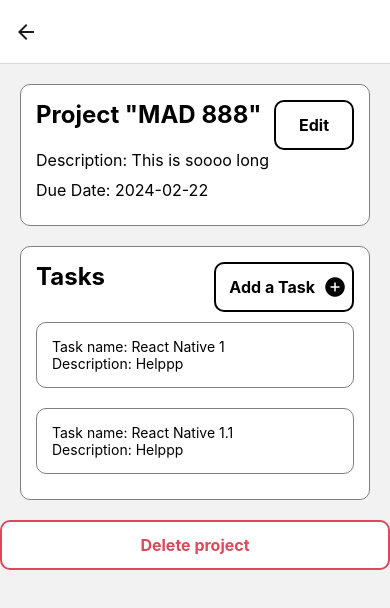
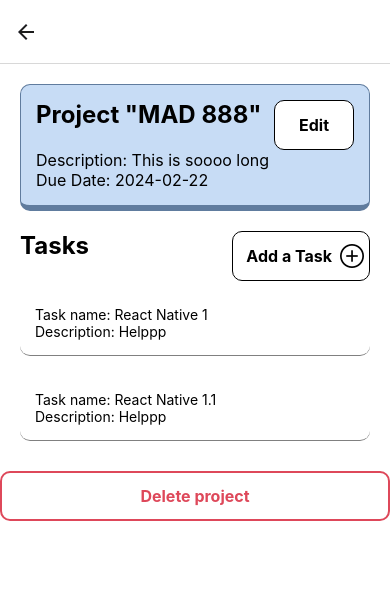
Before and after one commit to Waffle-Cone/Sparkels, a React Native app: screen / in a window 390 px wide. Both pictures are taken after a click on the element 195 px from the left and 209 px from the top of the page. Shown: the top 608 px of the page. Built offline with nearby package versions, Linux system fonts and the light colour scheme.

Commit message:
Added DeleteTask function and minor UI updates

```diff
--- a/App.js
+++ b/App.js
@@ -14,10 +14,26 @@ export default function App() {
     <ProjectProvider>
       <NavigationContainer>
         <Stack.Navigator>
-          <Stack.Screen name="ProjectListScreen" component={NavigationBottom} options={{ headerShown: false }} />
-          <Stack.Screen name="AddProjectScreen" component={AddProjectScreen} options={{ headerShown: false }} />
-          <Stack.Screen name="TaskListScreen" component={TaskListScreen} options={{ title: " " }} />
-          <Stack.Screen name="AddTaskScreen" component={AddTaskScreen} options={{ title: " " }} />
+          <Stack.Screen
+            name="ProjectListScreen"
+            component={NavigationBottom}
+            options={{ headerShown: false }}
+          />
+          <Stack.Screen
+            name="AddProjectScreen"
+            component={AddProjectScreen}
+            options={{ headerShown: false }}
+          />
+          <Stack.Screen
+            name="TaskListScreen"
+            component={TaskListScreen}
+            options={{ title: " " }}
+          />
+          <Stack.Screen
+            name="AddTaskScreen"
+            component={AddTaskScreen}
+            options={{ title: " " }}
+          />
         </Stack.Navigator>
       </NavigationContainer>
     </ProjectProvider>
@@ -27,7 +43,7 @@ export default function App() {
 const styles = StyleSheet.create({
   container: {
     flex: 1,
-    backgroundColor: "#fff",
+    backgroundColor: "white",
     alignItems: "center",
     justifyContent: "center",
   },
--- a/src/components/UI/Icons.js
+++ b/src/components/UI/Icons.js
@@ -5,6 +5,7 @@ import { MaterialCommunityIcons } from "@expo/vector-icons";
 import { FontAwesome } from "@expo/vector-icons";
 import { Ionicons } from "@expo/vector-icons";
 import { FontAwesome5 } from "@expo/vector-icons";
+import { EvilIcons } from "@expo/vector-icons";
 
 const Icons = {};
 
@@ -29,14 +30,22 @@ const Add = ({ color }) => <MaterialIcons name="add" size={24} color={color} />;
 const Delete = () => <MaterialIcons name="delete" size={16} />;
 const Edit = () => <MaterialIcons name="edit" size={16} />;
 
+const AddIcon = () => <AntDesign name="pluscircleo" size={24} color="black" />;
+
 const RightArrow = () => (
   <AntDesign name="rightcircle" size={24} color="black" />
+);
+
+const ArrowRight = () => (
+  <EvilIcons name="arrow-right" size={34} color="black" />
 );
 
 // Compose
 Icons.Account = Account;
 Icons.AddProject = AddProject;
 Icons.Add = Add;
+Icons.AddIcon = AddIcon;
+Icons.ArrowRight = ArrowRight;
 Icons.Delete = Delete;
 Icons.Edit = Edit;
 Icons.Project = Project;
--- a/src/components/context/ProjectContext.js
+++ b/src/components/context/ProjectContext.js
@@ -44,9 +44,30 @@ export const ProjectProvider = ({ children }) => {
   };
 
   const handleDelete = async (projectId) => {
-    const updatedProjects = projects.filter((project) => project.id !== projectId);
+    const updatedProjects = projects.filter(
+      (project) => project.id !== projectId
+    );
     setProjects(updatedProjects);
   };
+
+  const handleDeleteTask = async (projectId, taskId) => {
+    const updatedProjects = projects.map((project) => {
+      if (project.id === projectId) {
+        const updatedTasks = project.tasks.filter((task) => task.id !== taskId);
+        return { ...project, tasks: updatedTasks };
+      }
+      return project;
+    });
+    setProjects(updatedProjects);
+    console.log("DELETING", updatedProjects);
+  };
+
   // View -----------------------------
-  return <ProjectContext.Provider value={{ projects, handleAdd, handleDelete }}>{children}</ProjectContext.Provider>;
+  return (
+    <ProjectContext.Provider
+      value={{ projects, handleAdd, handleDelete, handleDeleteTask }}
+    >
+      {children}
+    </ProjectContext.Provider>
+  );
 };
--- a/src/components/navigation/NavigationBottom.js
+++ b/src/components/navigation/NavigationBottom.js
@@ -43,7 +43,9 @@ const NavigationBottom = () => {
               <Icons.Project color={focused ? "black" : "#BCBCBC"} />
             </View>
           ),
-          tabBarLabel: ({ focused }) => <CustomTabLabel label="Project" focused={focused} />,
+          tabBarLabel: ({ focused }) => (
+            <CustomTabLabel label="Project" focused={focused} />
+          ),
         }}
       />
       <Tab.Screen
@@ -59,10 +61,12 @@ const NavigationBottom = () => {
                 top: 10,
               }}
             >
-              <Icons.AddProject color={focused ? "black" : "#BCBCBC"} />
+              <Icons.AddIcon color={focused ? "black" : "#BCBCBC"} />
             </View>
           ),
-          tabBarLabel: ({ focused }) => <CustomTabLabel label="Add Project" focused={focused} />,
+          tabBarLabel: ({ focused }) => (
+            <CustomTabLabel label="Add Project" focused={focused} />
+          ),
         }}
       />
     </Tab.Navigator>
--- a/src/components/screens/ProjectListScreen.js
+++ b/src/components/screens/ProjectListScreen.js
@@ -38,7 +38,7 @@ const ProjectListScreen = ({ navigation }) => {
                 <Text>Description: {project.description}</Text>
                 <Text>Due date: {project.dueDate}</Text>
               </View>
-              <Icons.RightArrow />
+              <Icons.ArrowRight />
             </View>
           </TouchableOpacity>
         );
@@ -52,8 +52,10 @@ export default ProjectListScreen;
 const styles = StyleSheet.create({
   container: {
     flex: 1,
-    paddingTop: 50,
-    margin: 20,
+    padding: 20,
+    paddingTop: 80,
+    //margin: 20,
+    backgroundColor: "white",
   },
   h1: {
     alignItems: "center",
@@ -75,9 +77,12 @@ const styles = StyleSheet.create({
   },
   projectContainer: {
     borderRadius: 10,
-    borderColor: "#BCBCBC",
-    borderWidth: 1,
-    backgroundColor: "white",
+    borderColor: "#607C9E",
+    borderBottomWidth: 6,
+    borderTopWidth: 1,
+    borderLeftWidth: 1,
+    borderRightWidth: 1,
+    backgroundColor: "#C7DCF5",
     marginVertical: 10,
     padding: 20,
     flexDirection: "row",
--- a/src/components/screens/TaskListScreen.js
+++ b/src/components/screens/TaskListScreen.js
@@ -16,9 +16,10 @@ import Swipeable from "react-native-gesture-handler/Swipeable";
 const TaskListScreen = ({ navigation, route }) => {
   // Initialisations ------------------
   const { project } = route.params;
-  const { handleDelete } = useContext(ProjectContext);
+  const { handleDelete, handleDeleteTask } = useContext(ProjectContext);
   // State ----------------------------
   // Handlers -------------------------
+
   const onDelete = () => {
     handleDelete(project.id);
     navigation.goBack();
@@ -41,19 +42,20 @@ const TaskListScreen = ({ navigation, route }) => {
       outputRange: [0, 1],
     });
     return (
-      <View style={styles.editSwipe}>
-        <Animated.Text style={{ transform: [{ scale: scale }] }}>
-          Edit
-        </Animated.Text>
-      </View>
+      <TouchableOpacity style={styles.editSwipe}>
+        <Text style={styles.editSwipeText}>Edit</Text>
+      </TouchableOpacity>
     );
   };
 
-  const rightSwipe = () => {
+  const rightSwipe = (progress, dragX, projectId, taskId) => {
     return (
-      <View style={styles.deleteSwipe}>
-        <Text>Delete</Text>
-      </View>
+      <TouchableOpacity
+        style={styles.deleteSwipe}
+        onPress={() => handleDeleteTask(projectId, taskId)}
+      >
+        <Text style={styles.deleteSwipeText}>Delete</Text>
+      </TouchableOpacity>
     );
   };
 
@@ -82,7 +84,7 @@ const TaskListScreen = ({ navigation, route }) => {
               onPress={goToAddTask}
             >
               <Text style={styles.textTaskButton}>Add a Task</Text>
-              <Icons.AddProject />
+              <Icons.AddIcon />
             </TouchableOpacity>
           </View>
 
@@ -91,7 +93,9 @@ const TaskListScreen = ({ navigation, route }) => {
               <Swipeable
                 key={task.id}
                 renderLeftActions={leftSwipe}
-                renderRightActions={rightSwipe}
+                renderRightActions={(progress, dragX) =>
+                  rightSwipe(progress, dragX, project.id, task.id)
+                }
               >
                 <View style={styles.taskItem}>
                   <View style={styles.taskDetails}>
@@ -118,17 +122,21 @@ export default TaskListScreen;
 const styles = StyleSheet.create({
   container: {
     flex: 1,
-    margin: 20,
-    backgroundColor: "",
+    padding: 20,
+    backgroundColor: "white",
   },
   //PROJECT
   projectContainer: {
     backgroundColor: "white",
     padding: 15,
     marginBottom: 20,
-    borderWidth: 1,
+    borderBottomWidth: 6,
+    borderTopWidth: 1,
+    borderLeftWidth: 1,
+    borderRightWidth: 1,
+    backgroundColor: "#C7DCF5",
     borderRadius: 10,
-    borderColor: "gray",
+    borderColor: "#607C9E",
   },
   project: {
     flexDirection: "row",
@@ -144,7 +152,7 @@ const styles = StyleSheet.create({
     height: 50,
     width: 80,
     borderRadius: 10,
-    borderWidth: 2,
+    borderWidth: 1,
     borderColor: "black",
     backgroundColor: "white",
     justifyContent: "center",
@@ -159,9 +167,8 @@ const styles = StyleSheet.create({
   //TASKS
   taskContainer: {
     backgroundColor: "white",
-    padding: 15,
+    //padding: 10,
     marginBottom: 20,
-    borderWidth: 1,
     borderRadius: 10,
     borderColor: "gray",
   },
@@ -179,7 +186,7 @@ const styles = StyleSheet.create({
     color: "black",
   },
   h2: {
-    paddingBottom: 10,
+    //paddingBottom: 10,
     alignItems: "center",
     justifyContent: "center",
     fontSize: 16,
@@ -188,7 +195,7 @@ const styles = StyleSheet.create({
   taskItem: {
     padding: 15,
     marginVertical: 10,
-    borderWidth: 1,
+    borderBottomWidth: 1,
     borderRadius: 10,
     borderColor: "gray",
   },
@@ -199,7 +206,7 @@ const styles = StyleSheet.create({
     padding: 5,
     height: 50,
     borderRadius: 10,
-    borderWidth: 2,
+    borderWidth: 1,
     borderColor: "black",
     backgroundColor: "white",
   },
@@ -237,10 +244,20 @@ const styles = StyleSheet.create({
     alignItems: "center",
     width: 100,
   },
+  editSwipeText: {
+    color: "white",
+    fontSize: 18,
+    fontWeight: "500",
+  },
   deleteSwipe: {
     backgroundColor: "red",
     justifyContent: "center",
     alignItems: "center",
     width: 100,
   },
+  deleteSwipeText: {
+    color: "white",
+    fontSize: 18,
+    fontWeight: "500",
+  },
 });
```
